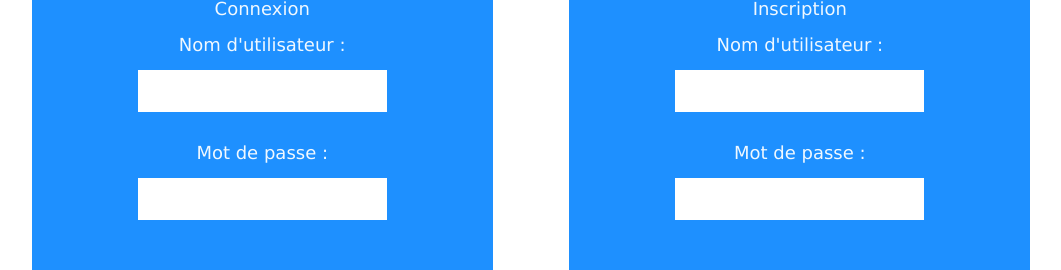
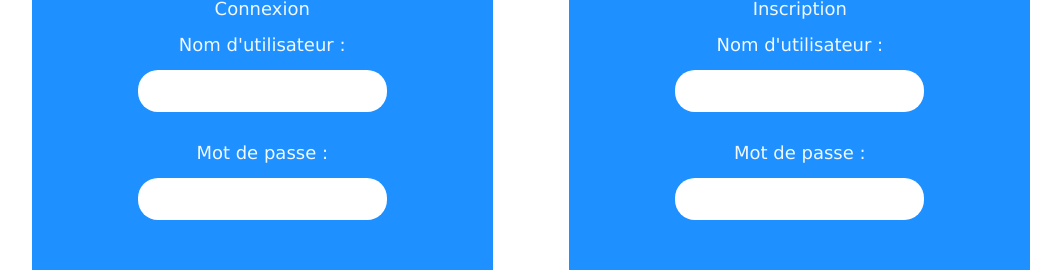
Before and after one commit to Metux-renolib/l2i1-equidistant-place-suggestor, a React (Create React App) app in the folder front/: page / in a window 1280 px wide. Shown: the part 216-486 px from the top of the page, without its empty margins (109-1170 px from the left). Built offline with nearby package versions, Linux system fonts and the light colour scheme.

Commit message:
modif css

```diff
--- a/front/src/components/Formulaire.js
+++ b/front/src/components/Formulaire.js
@@ -11,6 +11,8 @@ function Formulaire() {
     const [inputFields, setInputFields] = useState([
         {name: '', adresse: '', disponibilité: ''}
     ]);
+
+    const [types,setTypes] = useState([''])
 
     const [jours, setJours] = useState({
       lundi : 0,
--- a/front/src/styles/Login.css
+++ b/front/src/styles/Login.css
@@ -37,6 +37,7 @@
     outline: none;
     padding-left: 15px ;
     font-size: 18px;
+    border-radius: 20px;
   }
   .submit-btn button{
     width: 150px;
```
